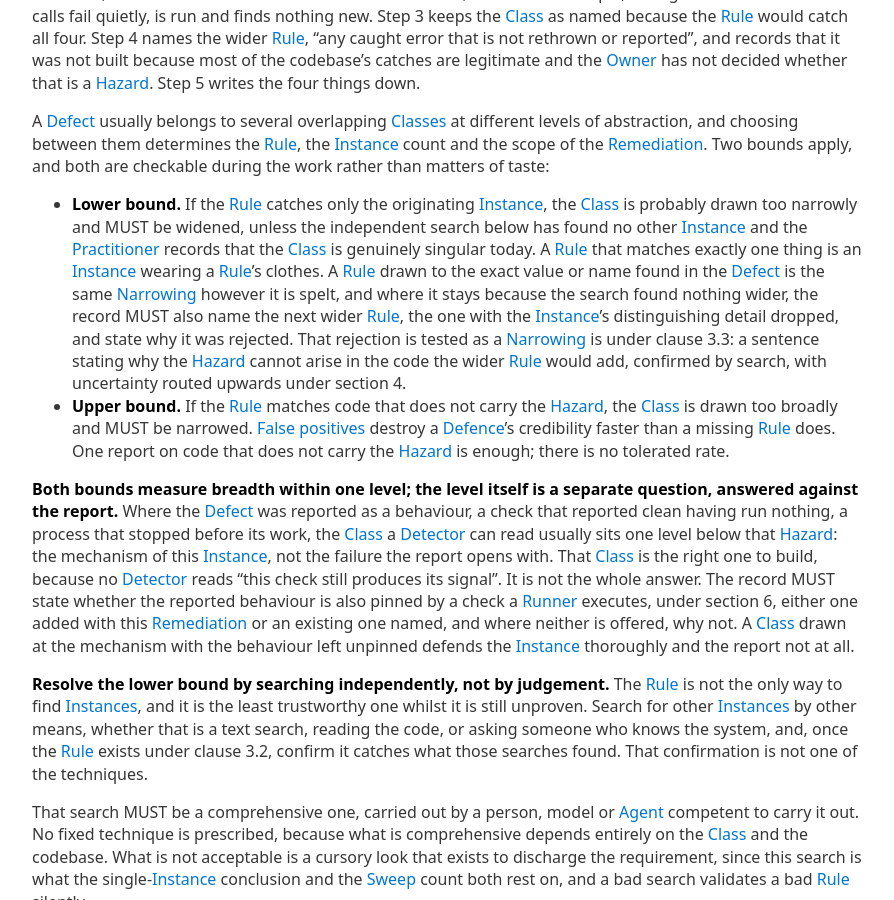
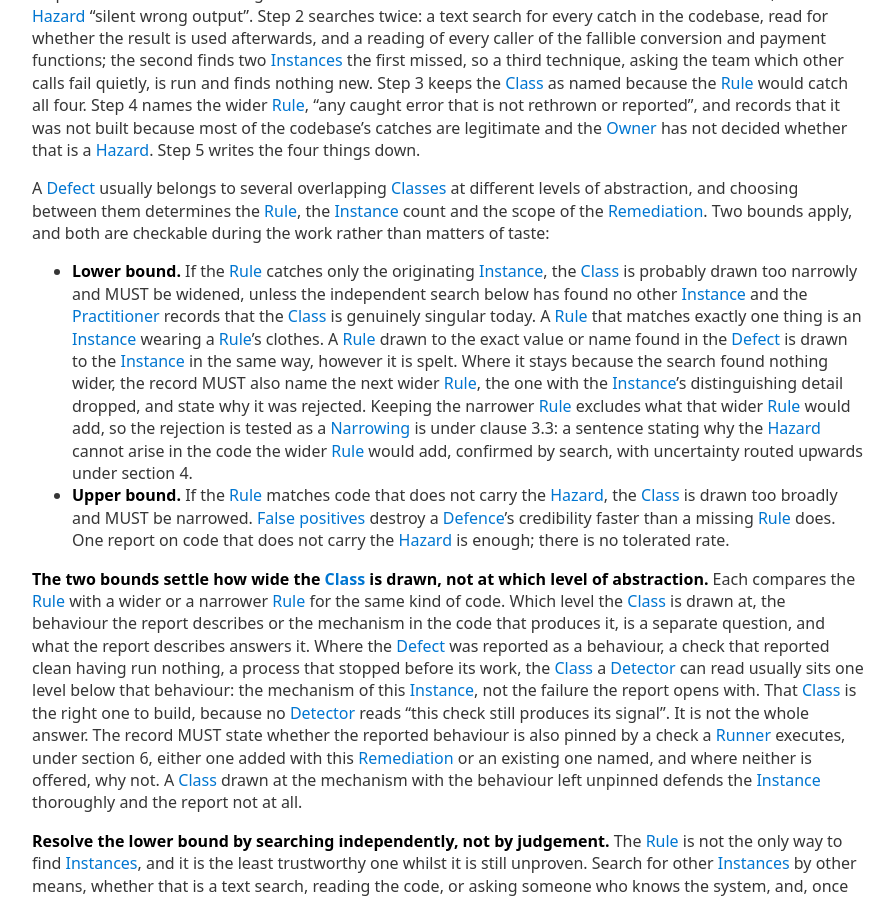
Before and after one commit to Defence-Before-Fix/defence-before-fix.github.io, a Jekyll site: the page built from SPEC.md, in a window 1280 px wide and 900 px high, scrolled down 7631 px. Shown: the whole window, without its empty margins (192-1086 px from the left). Built offline with Jekyll 4.4.1, drawn with Linux system fonts in a browser that asks for light colours; our own code applies the rules of GitHub Pages for plain Markdown files; some of the changed text lies outside the part shown.

Commit message:
Method 2, 3.1 and 3.3: the passages run 31 failed on, made clearer
Clarity, no obligation changed. Section 2 gives section 3's steps in order, after two readers
answered 2a leaving out the class or the proof and sweep, quoting the section 2 sentence that
names none of them. Clause 3.1 says its two bounds compare wider and narrower rules for the same
kind of code and that the level of abstraction is a separate question, after three readers
could not tell what "Both bounds measure breadth within one level" meant; its lower bound no
longer calls a rule drawn to the instance "the same Narrowing", which two readers took against
the term's definition, and says why the rejected wider rule is tested as a Narrowing is. Clause
3.3 Part B says an ignore placed on one instance is a call-site suppression under clause 3.4,
not an exclusion from the rule's scope, after a reader failed the fixture under both clauses.
Every MUST sentence keeps its keywords and its requirement.

Co-Authored-By: Claude Opus 5.5 <noreply@anthropic.com>

```diff
--- a/SPEC.md
+++ b/SPEC.md
@@ -174,7 +174,11 @@ Defence Before Fix applies to a [Defect] when that [Defect] can be attributed to
 idiom or configuration that a [Detector] can be made to recognise.
 
 When it can, building the [Defence] is not optional and MUST be attempted before the [Defect] is
-fixed. This is the substance of the method rather than a preliminary to it.
+fixed. This is the substance of the method rather than a preliminary to it. In order, the steps
+are section 3's: attribute the [Defect] to a [Class] (clause 3.1), express the [Class] as a
+[Rule] in a [Detector] (clause 3.2) and prove the [Rule] fires (clause 3.3), all whilst the
+reported [Instance] is still unfixed; then [Sweep] the codebase, record the count and fix every
+[Instance] found (clause 3.4).
 
 When it cannot, the [Defect] is outside the method's scope and is fixed conventionally. Not every
 [Defect] is an [Instance] of a detectable pattern, and forcing a [Rule] where no pattern exists
@@ -306,10 +310,11 @@ Two bounds apply, and both are checkable during the work rather than matters of
   too narrowly and MUST be widened, unless the independent search below has found no other
   [Instance] and the [Practitioner] records that the [Class] is genuinely singular today. A
   [Rule] that matches exactly one thing is an [Instance] [Detector] wearing a [Rule]'s clothes.
-  A [Rule] drawn to the exact value or name found in the [Defect] is the same [Narrowing] however
-  it is spelt, and where it stays because the search found nothing wider, the record MUST also name the next
+  A [Rule] drawn to the exact value or name found in the [Defect] is drawn to the [Instance] in the
+  same way, however it is spelt. Where it stays because the search found nothing wider, the record MUST also name the next
   wider [Rule], the one with the [Instance]'s distinguishing detail dropped, and state why it was
-  rejected. That rejection is tested as a [Narrowing] is under clause 3.3: a sentence stating why the
+  rejected. Keeping the narrower [Rule] excludes what that wider [Rule] would add, so the rejection
+  is tested as a [Narrowing] is under clause 3.3: a sentence stating why the
   [Hazard] cannot arise in the code the wider [Rule] would add, confirmed by search, with uncertainty
   routed upwards under section 4.
 - **Upper bound.** If the [Rule] matches code that does not carry the [Hazard], the [Class] is drawn
@@ -317,11 +322,13 @@ Two bounds apply, and both are checkable during the work rather than matters of
   missing [Rule] does. One report on code that does not carry the [Hazard] is enough; there is no
   tolerated rate.
 
-**Both bounds measure breadth within one level; the level itself is a separate question, answered
-against the report.**
+**The two bounds settle how wide the [Class] is drawn, not at which level of abstraction.** Each
+compares the [Rule] with a wider or a narrower [Rule] for the same kind of code. Which level the
+[Class] is drawn at, the behaviour the report describes or the mechanism in the code that produces
+it, is a separate question, and what the report describes answers it.
 Where the [Defect] was reported as a behaviour, a check that reported clean having run nothing, a
 process that stopped before its work, the [Class] a [Detector] can read usually sits one level
-below that [Hazard]: the mechanism of this [Instance], not the failure the report opens with.
+below that behaviour: the mechanism of this [Instance], not the failure the report opens with.
 That [Class] is the right one to build, because no [Detector] reads "this check still produces
 its signal". It is not the whole answer. The record MUST state whether the reported behaviour is also
 pinned by a check a [Runner] executes, under section 6, either one added with this [Remediation] or
@@ -501,6 +508,11 @@ that cannot be confirmed is a sentence that cannot be written, and the exclusion
   by clause 3.1's upper bound.
 - If the [Practitioner] **is not sure which**, the exclusion is [Suppression], and it goes to the
   [Owner] with the doubt stated.
+
+An exclusion here is one drawn into the [Rule]'s own scope, what the [Rule] is written or
+configured not to match. An ignore comment or ignore entry placed on one [Instance] is not one: it
+leaves the [Rule] as proven and stops it reporting that [Instance]. That is a [Suppression] at the
+call site, which clause 3.4 forbids as a fix and section 4 gives to the [Owner].
 
 A [Rule] MUST NOT be narrowed because its [Instance] count is uncomfortably high. A high count is a
 finding about the codebase, not a [Defect] in the [Rule]. **Firing on more than the originating
```
Also changed, not shown: CHANGELOG.md.
